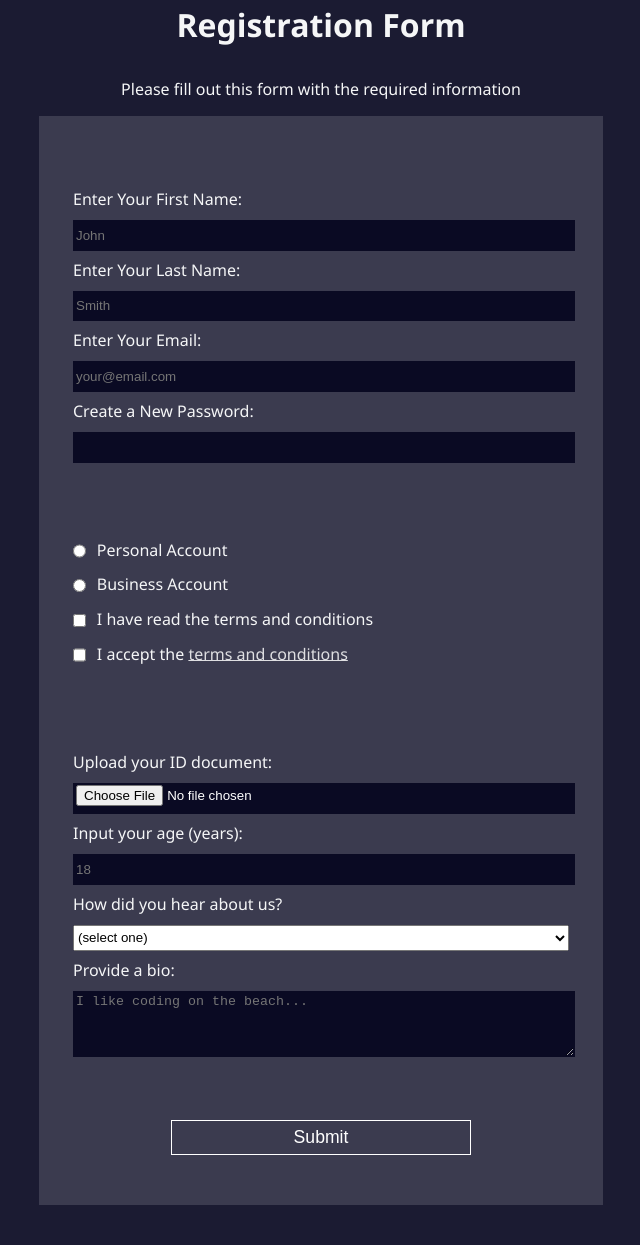
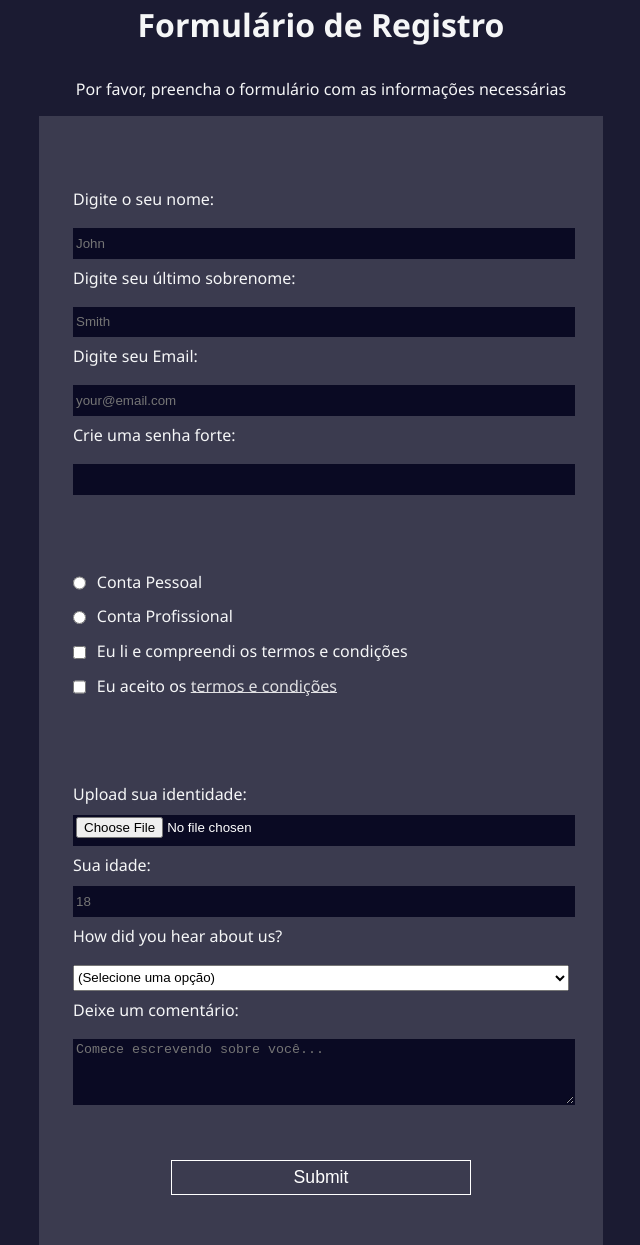
Before and after one commit to rafix923/freecodecamp-projects, a plain HTML site: page responsive-web-design-projects/survey-form/index.html in a window 1280 px wide. Shown: the part 29-1274 px from the top of the page, without its empty margins (319-959 px from the left). Before the commit the page ends 1234 px from the top, so only its background shows below. Drawn offline with Linux system fonts and the light colour scheme.

Commit message:
Check the markup

```diff
--- a/responsive-web-design-projects/survey-form/index.html
+++ b/responsive-web-design-projects/survey-form/index.html
@@ -1,63 +1,64 @@
-    <!DOCTYPE html>
-    <html lang="en">
+<!DOCTYPE html>
+<html lang="pt-BR">
 
-    <head>
-        <meta charset="UTF-8">
-        <meta http-equiv="X-UA-Compatible" content="IE=edge">
-        <meta name="viewport" content="width=device-width, initial-scale=1.0">
-        <title>Registration Form</title>
-        <link rel="stylesheet" type="text/css" href="styles.css" />
-    </head>
+<head>
+    <meta charset="UTF-8" />
+    <meta http-equiv="X-UA-Compatible" content="IE=edge" />
+    <meta name="viewport" content="width=device-width, initial-scale=1.0" />
+    <title> Formulário de Registro </title>
+    <link rel="stylesheet" type="text/css" href="styles.css" />
+</head>
 
-    <body>
-
+<body>
     <header>
-        <title>Registration Form</title>
-        <h1>Registration Form</h1>
+        <h1> Formulário de Registro </h1>
     </header>
 
-    <p>Please fill out this form with the required information</p>
+    <p> Por favor, preencha o formulário com as informações necessárias </p>
 
     <form action="https://register-demo.freecodecamp.org">
         <fieldset class="border-fieldset">
-            <label for="first-name">Enter Your First Name: <input name="first-name" type="text" placeholder="John" required /></label>
+            <label for="first-name">Digite o seu nome:</label>
+            <input name="first-name" id="first-name" type="text" placeholder="John" required />
 
-            <label for="last-name">Enter Your Last Name: <input name="last-name" type="text" placeholder="Smith" required /></label>
+            <label for="last-name">Digite seu último sobrenome:</label>
+            <input name="last-name" id="last-name" type="text" placeholder="Smith" required />
 
-            <label for="email">Enter Your Email: <input name="email" type="email" placeholder="your@email.com" required /></label>
+            <label for="email">Digite seu Email:</label>
+            <input name="email" type="email" id="email" placeholder="your@email.com" required />
 
-            <label for="password">Create a New Password: <input name="password" type="password" pattern="[a-z0-5]{8,}"
-                    required /></label>
+            <label for="password">Crie uma senha forte:</label>
+            <input name="password" type="password" id="password" pattern="[a-z0-5]{8,}" required />
         </fieldset>
 
-        <fieldset class="border-fieldset>
-            <label for="account-type"><input class="inline" type="radio" name="account-type" value="personal-account"/> Personal Account </label>
-            <label for="account-type"><input class="inline" type="radio" name="account-type" value="business-account"/> Business Account</label>
-            <label for="terms-read"><input class="inline" type="checkbox" name="terms-read" value="terms-read" required> I have read the terms and conditions </label>
-            <label for="terms"><input class="inline" type="checkbox" name="terms" value="terms" required> I accept the <a
-                    href='https://www.freecodecamp.org/news/terms-of-service'>terms and conditions</a> </label>
+        <fieldset class="border-fieldset">
+            <label for="personal-account"><input class="inline" type="radio" name="account-type" id="personal-account" value="personal-account" /> Conta Pessoal </label>
+            <label for="business-account"><input class="inline" type="radio" name="account-type" id="business-account" value="business-account" />
+                Conta Profissional</label>
+            <label for="terms-read"><input class="inline" type="checkbox" name="terms-read" id="terms-read" value="terms-read" required>
+                Eu li e compreendi os termos e condições </label>
+            <label for="terms"><input class="inline" type="checkbox" name="terms" id="terms" value="terms" required> Eu aceito os
+                <a href='https://www.freecodecamp.org/news/terms-of-service'> termos e condições </a></label>
         </fieldset>
 
         <fieldset>
-            <label for="file">Upload your ID document:<input name="file" type="file" /></label>
-            <label for="age">Input your age (years):<input name="age" type="number" min="13" max="120" placeholder="18"></label>
+            <label for="file"> Upload sua identidade:<input name="file" id="file" type="file" /></label>
+            <label for="age"> Sua idade: <input name="age" id="age" type="number" min="13" max="120" placeholder="18"></label>
 
-            <label>How did you hear about us?
+            <label> How did you hear about us? </label>
                 <select name="referrer" id="dropdown">
-                    <option value="">(select one)</option>
+                    <option value="">(Selecione uma opção)</option>
                     <option value="1">Instagram</option>
                     <option value="2">LinkedIn</option>
                     <option value="3">Friends</option>
-                    <option value="4">Other</option>
+                    <option value="4">Outros</option>
                 </select>
-            </label>
 
-            <label>Provide a bio:
-                <textarea name="bio" rows="4" cols="50" placeholder="I like coding on the beach..."></textarea>
-            </label>
+
+            <label for="submit"> Deixe um comentário: </label>
+                <textarea name="bio" rows="4" cols="50" placeholder="Comece escrevendo sobre você..."></textarea>
         </fieldset>
         <input id="submit" name="submit" type="submit" value="Submit" />
     </form>
 </body>
-
 </html>
```
